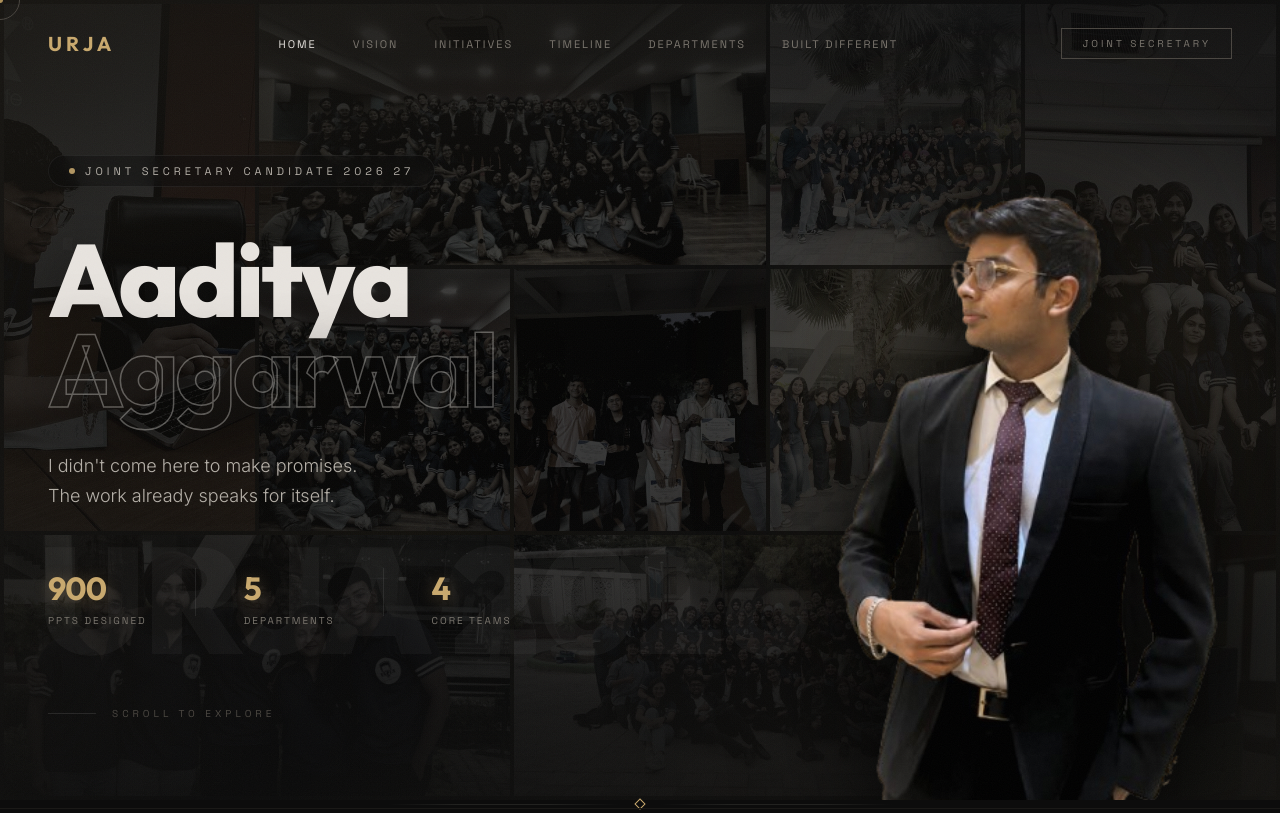
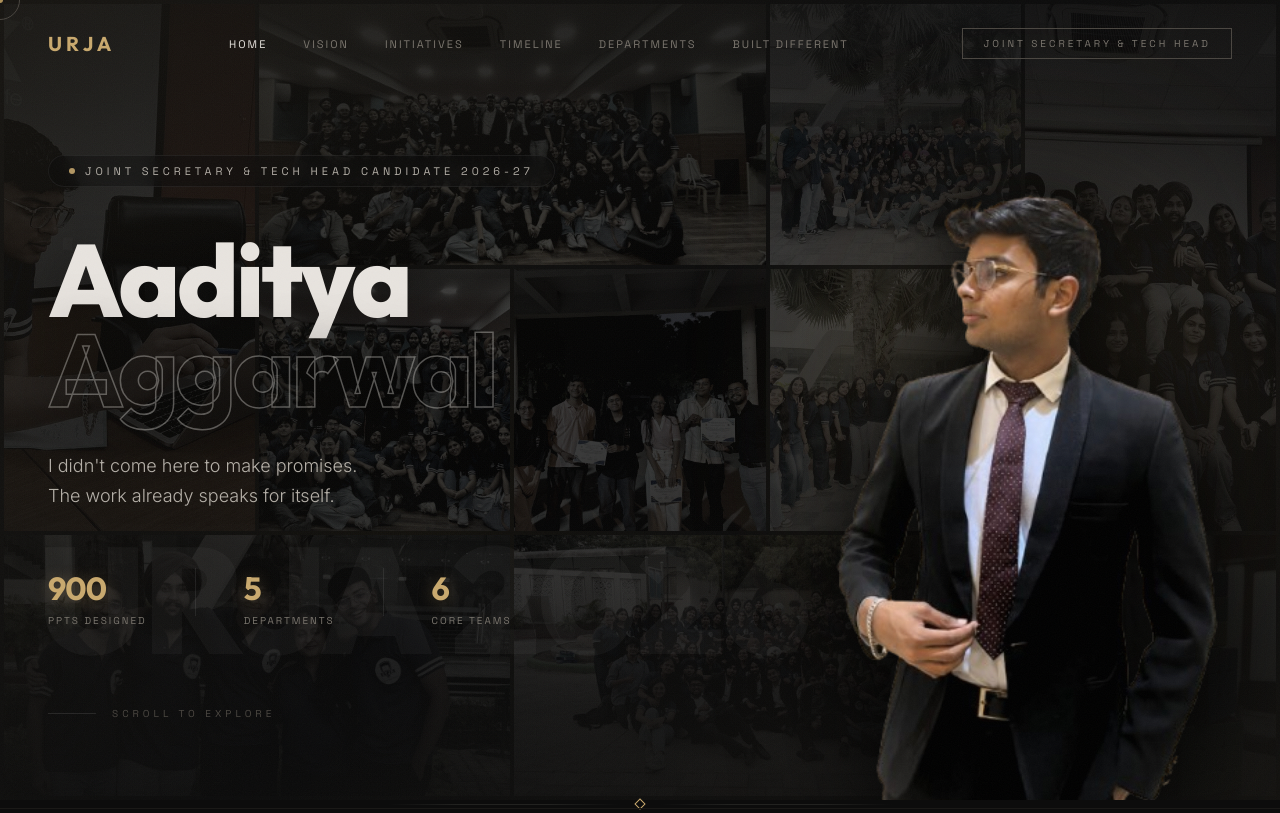
Before and after one commit to AadityaAggarwal2007/portfolio, a website built with Vite: page index.html in a window 1280 px wide. Shown: the top 813 px of the page. Built offline with nearby package versions, Linux system fonts and the light colour scheme; some packages are replaced by stand-ins of ours; animation ran at ten frames a second.

Commit message:
feat: change core teams to 6 and mention Joint Secretary & Tech Head

```diff
--- a/index.html
+++ b/index.html
@@ -3,8 +3,8 @@
 <head>
   <meta charset="UTF-8" />
   <meta name="viewport" content="width=device-width, initial-scale=1.0" />
-  <title>Aaditya Aggarwal | Joint Secretary URJA, SGGSCC</title>
-  <meta name="description" content="Joint Secretary Application URJA, The Commerce Department of SGGSCC, University of Delhi" />
+  <title>Aaditya Aggarwal | Joint Secretary & Tech Head Candidate, URJA</title>
+  <meta name="description" content="Application for Joint Secretary & Tech Head of URJA, The Commerce Department of SGGSCC" />
   <link rel="preconnect" href="https://fonts.googleapis.com">
   <link rel="preconnect" href="https://fonts.gstatic.com" crossorigin>
   <link href="https://fonts.googleapis.com/css2?family=Space+Grotesk:wght@300;400;500;600;700&family=Inter:wght@300;400;500;600;700;800;900&family=Outfit:wght@300;400;500;600;700;800;900&display=swap" rel="stylesheet">
@@ -49,7 +49,7 @@
 
       <a href="#built-different" class="nav-link" data-section="built-different">Built Different</a>
     </div>
-    <div class="nav-cta">Joint Secretary</div>
+    <div class="nav-cta">Joint Secretary & Tech Head</div>
   </nav>
 
   <!-- SECTION 1: HERO -->
@@ -77,7 +77,7 @@
       <div class="hero-content">
         <div class="hero-badge" data-animate="fade-up">
           <span class="badge-dot"></span>
-          Joint Secretary Candidate 2026 27
+          Joint Secretary & Tech Head Candidate 2026-27
         </div>
         <h1 class="hero-title" data-animate="split-text">
           <span class="title-line">Aaditya</span>
@@ -99,7 +99,7 @@
           </div>
           <div class="hero-stat-divider"></div>
           <div class="hero-stat">
-            <span class="stat-number" data-count="4">0</span>
+            <span class="stat-number" data-count="6">0</span>
             <span class="stat-label">Core Teams</span>
           </div>
         </div>
@@ -954,7 +954,7 @@
     <div class="footer-inner">
       <div class="footer-left">
         <span class="footer-name">Aaditya Aggarwal</span>
-        <span class="footer-role">Joint Secretary Candidate URJA, SGGSCC</span>
+        <span class="footer-role">Joint Secretary & Tech Head Candidate URJA, SGGSCC</span>
       </div>
       <div class="footer-right">
         <a href="https://www.instagram.com/urja_sggscc/" target="_blank" class="footer-link">Instagram</a>
```
